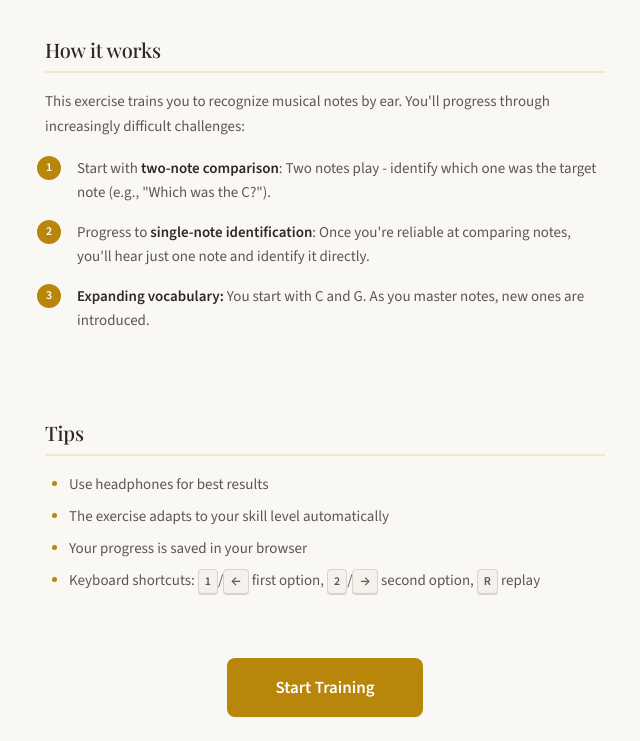
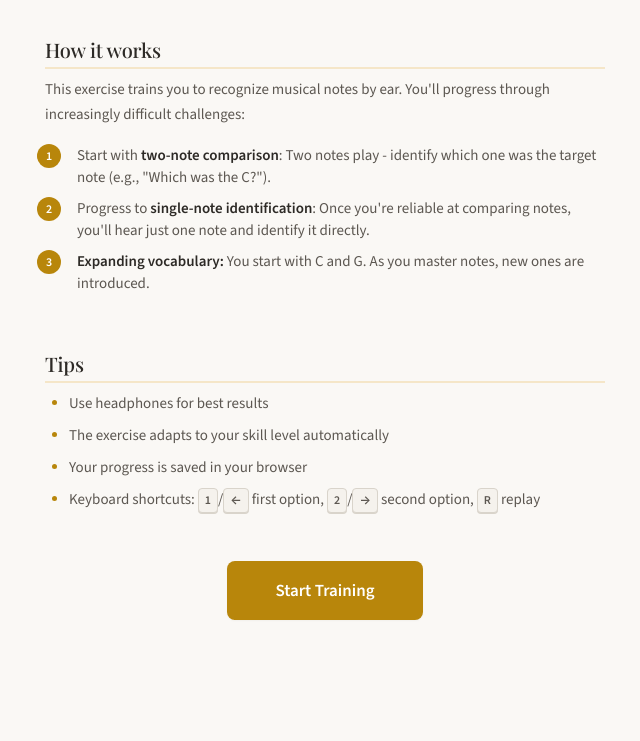
Before and after one commit to DRMacIver/ear-trainer, a website built with Vite: page index.html in a window 1280 px wide. Shown: the part 96-837 px from the top of the page, without its empty margins (275-915 px from the left). After the commit the page ends 800 px from the top, so only its background shows below. Built offline with nearby package versions, Linux system fonts and the light colour scheme.

Commit message:
Further tighten intro page vertical spacing
- Reduce section margin-bottom from space-lg to space-md
- Reduce h2 margin and padding
- Reduce container gap to space-md
- Tighten step list item spacing

Co-Authored-By: Claude Opus 4.5 <noreply@anthropic.com>

```diff
--- a/src/styles.css
+++ b/src/styles.css
@@ -415,17 +415,17 @@ kbd {
 }
 
 .intro-container.exercise-container {
-  gap: var(--space-lg);
+  gap: var(--space-md);
 }
 
 .intro-container .intro-section {
-  margin-bottom: var(--space-lg);
+  margin-bottom: var(--space-md);
 }
 
 .intro-container .intro-section h2 {
   font-size: 1.25rem;
-  margin-bottom: var(--space-md);
-  padding-bottom: var(--space-sm);
+  margin-bottom: var(--space-sm);
+  padding-bottom: var(--space-xs);
   border-bottom: 2px solid var(--accent-light);
 }
 
@@ -435,7 +435,7 @@ kbd {
 }
 
 .intro-steps {
-  margin: var(--space-md) 0;
+  margin: var(--space-sm) 0 0 0;
   padding-left: var(--space-lg);
   list-style: none;
   counter-reset: steps;
@@ -443,12 +443,16 @@ kbd {
 
 .intro-steps li {
   position: relative;
-  margin-bottom: var(--space-md);
+  margin-bottom: var(--space-sm);
   padding-left: var(--space-sm);
   font-size: 0.9375rem;
-  line-height: 1.6;
+  line-height: 1.5;
   color: var(--text-secondary);
   counter-increment: steps;
+}
+
+.intro-steps li:last-child {
+  margin-bottom: 0;
 }
 
 .intro-steps li::before {
```
